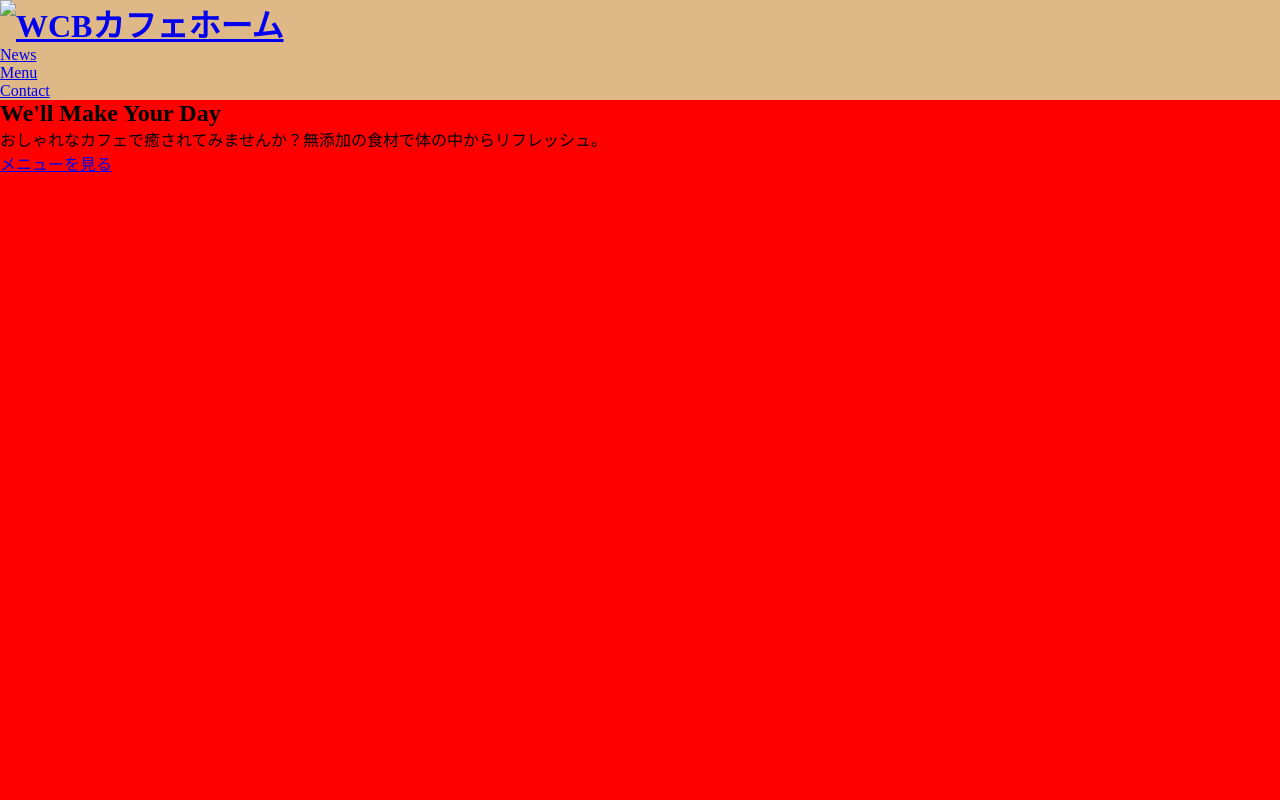
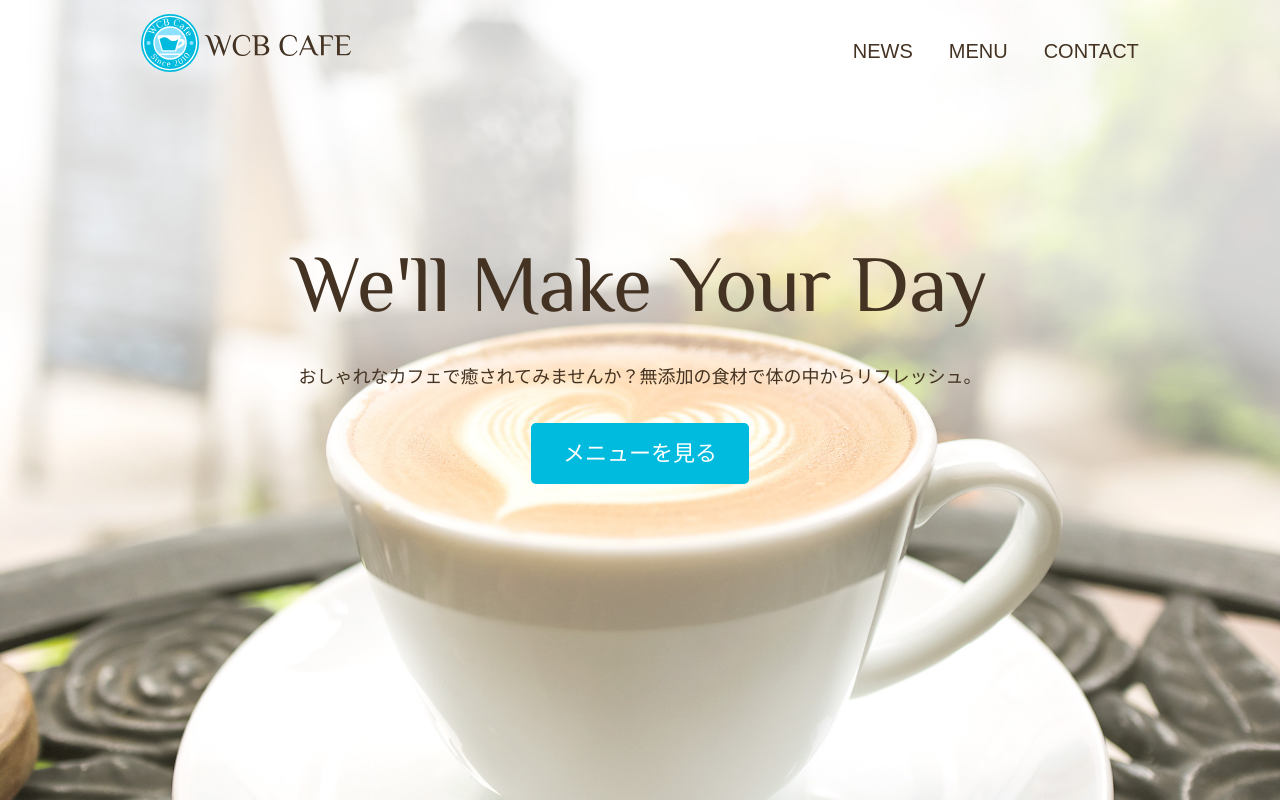
Before and after one commit to ikeikeikke/test.github.io, a plain HTML site: page index.html in a window 1280 px wide. Drawn offline with Linux system fonts and the light colour scheme; some packages are replaced by stand-ins of ours.

Commit message:
Add files via upload

```diff
--- a/style.css
+++ b/style.css
@@ -1,6 +1,85 @@
-header {
-    background-color: burlywood;
+@charset "UTF-8";
+/*　共通部分 */
+html {
+    font-size: 100%;
 }
 body {
-    background-color: red;
+    font-family: "Yu Gothic Medium", "游ゴシック Medium", YuGothic, "游ゴシック体", "ヒラギノ角ゴ Pro W3", sans-serif;
+    line-height: 1.7;
+    color: #432;
 }
+/* header */
+.logo {
+    width: 210px;
+    margin-top: 14px;
+}
+a {
+    text-decoration: none;
+}
+img {
+    max-width: 100%;
+}
+.main-nav {
+    display: flex;
+    font-size: 1.25rem;
+    text-transform: uppercase;
+    margin-top: 34px;
+    list-style: none;
+}
+.main-nav li {
+    margin-left: 36px;
+}
+.main-nav a {
+    color: #432;
+}
+.main-nav a:hover {
+    color: #0bd;
+}
+.page-header {
+    display: flex;
+    justify-content: space-between;
+}
+.wrapper {
+    max-width: 1100px;
+    margin: 0 auto;
+    padding: 0  4%;
+}
+/* home */
+.home-content {
+    text-align: center;
+    margin-top: 10%;
+}
+.home-content p {
+    font-size: 1.125rem;
+    margin: 10px 0 42px;
+}
+/* 見出し */
+.page-title {
+    font-size: 5rem;
+    font-family: 'Philosopher', serif;
+    text-transform: uppercase;
+    font-weight: normal;
+}
+/* ボタン */
+.button {
+    font-size: 1.375rem;
+    background: #0bd;
+    color: #fff;
+    border-radius: 5px;
+    padding: 18px 32px;
+}
+.button:hover {
+    background: #0090aa;
+}
+/* 大きな背景画像 */
+.big-bg {
+    background-size: cover;
+    background-position: top;
+}
+#home {
+    background-image: url(main-bg.jpg);
+    min-height: 100vh;
+}
+#home .page-title {
+    text-transform: none;
+}
```
Also changed, not shown: favicon.png (added), logo.svg (added), main-bg.jpg (added).
